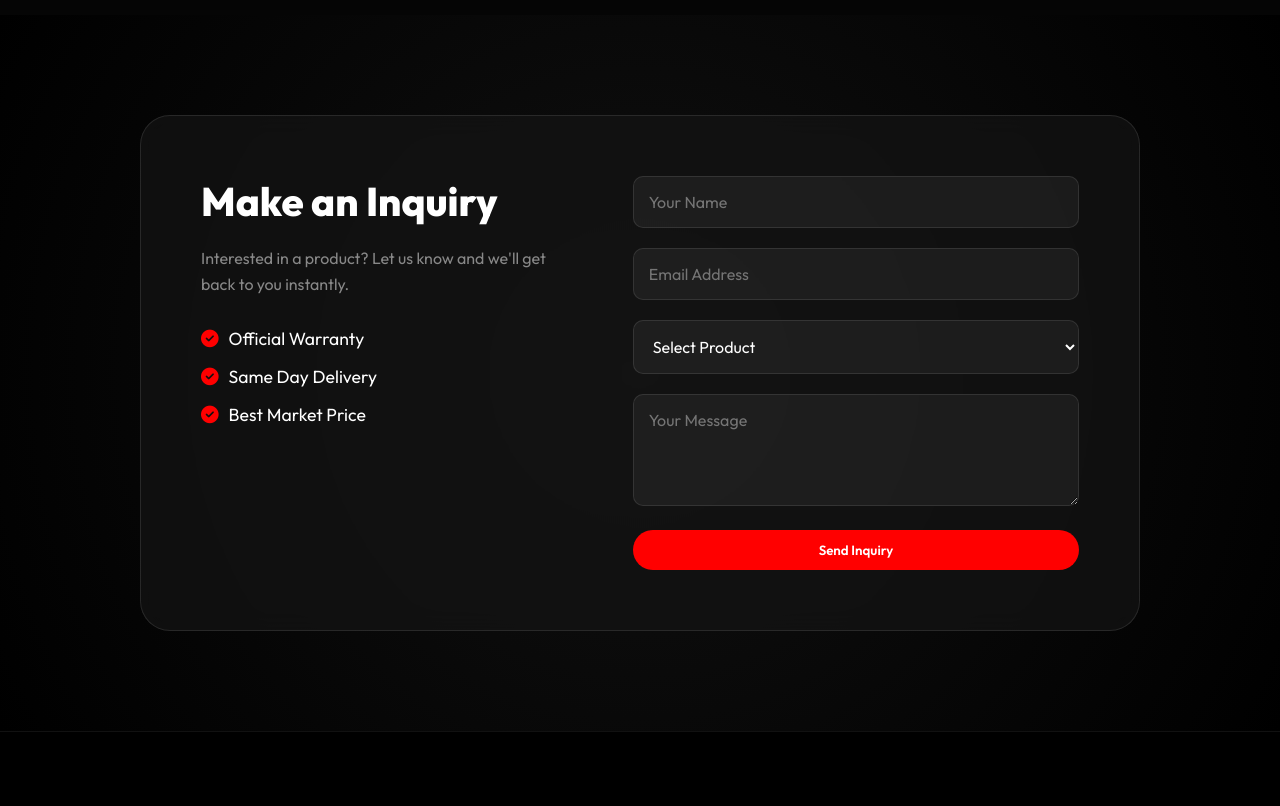
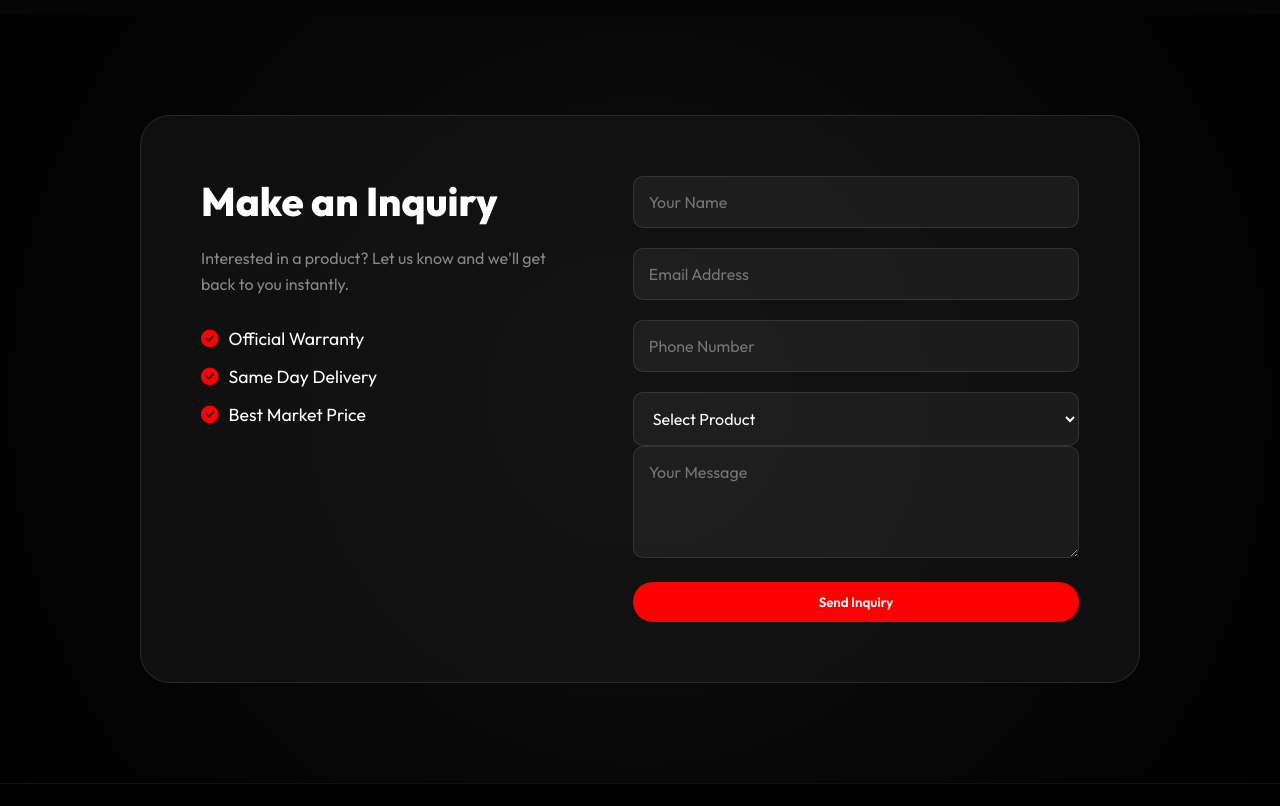
Before and after one commit to ckmwenda2-dot/redAPPLE2, a website built with Vite: page index.html in a window 1280 px wide. Shown: the part 1670-2476 px from the top of the page. Built offline with nearby package versions, Linux system fonts and the light colour scheme.

Commit message:
Update index.html

```diff
--- a/index.html
+++ b/index.html
@@ -2,7 +2,7 @@
 <html lang="en">
     <head>
         <meta charset="UTF-8" />
-        <link rel="icon" type="image/svg+xml" href="/vite.svg" />
+        <link rel="icon" type="image/svg+xml" href="/mwenda.svg" />
         <meta name="viewport" content="width=device-width, initial-scale=1.0" />
         <title>REDAPPLE | Premium Apple Reseller</title>
         <link rel="preconnect" href="https://fonts.googleapis.com" />
@@ -175,10 +175,15 @@
                             </li>
                         </ul>
                     </div>
-                    <form class="inquiry-form">
+                    <form
+                        class="inquiry-form"
+                        action="https://formspree.io/f/xbdoobgo"
+                        method="POST"
+                    >
                         <div class="input-group">
                             <input
                                 type="text"
+                                name="name"
                                 placeholder="Your Name"
                                 required
                             />
@@ -186,12 +191,22 @@
                         <div class="input-group">
                             <input
                                 type="email"
+                                name="email"
                                 placeholder="Email Address"
                                 required
                             />
                         </div>
+
                         <div class="input-group">
-                            <select>
+                            <input
+                                type="tel"
+                                name="phone"
+                                placeholder="Phone Number"
+                                required
+                            />
+                        </div>
+                        <div class="input-group">
+                            <select name="product">
                                 <option value="" disabled selected>
                                     Select Product
                                 </option>
@@ -203,10 +218,11 @@
                                 </option>
                                 <option value="iphone17">iPhone 17</option>
                                 <option value="other">Other Accessories</option>
-                            </select>
+                            </selectname>
                         </div>
                         <div class="input-group">
                             <textarea
+                                name="Message"
                                 placeholder="Your Message"
                                 rows="4"
                             ></textarea>
```
